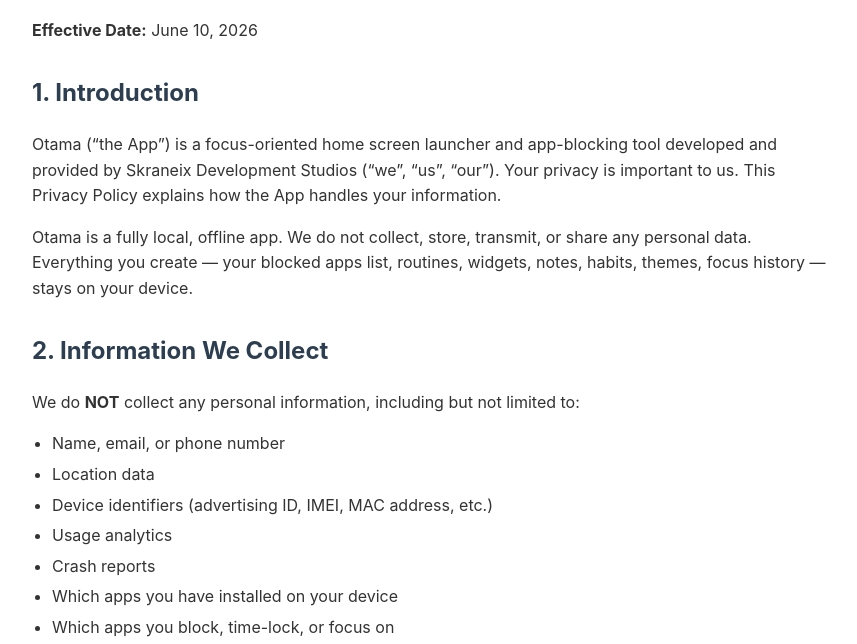
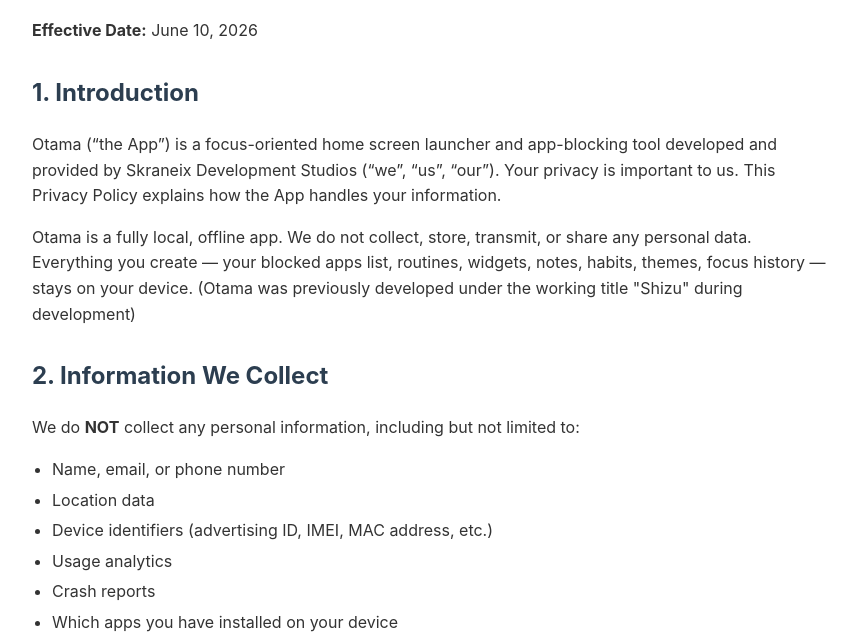
Before and after one commit to skraneix-studios/Otama-Privacy-Policy, a plain HTML site: page index.html in a window 1280 px wide. Shown: the part 148-792 px from the top of the page, without its empty margins (208-1065 px from the left). Drawn offline with Linux system fonts and the light colour scheme.

Commit message:
Update index.html

```diff
--- a/index.html
+++ b/index.html
@@ -74,7 +74,7 @@
 
         <h2>1. Introduction</h2>
         <p>Otama (&ldquo;the App&rdquo;) is a focus-oriented home screen launcher and app-blocking tool developed and provided by Skraneix Development Studios (&ldquo;we&rdquo;, &ldquo;us&rdquo;, &ldquo;our&rdquo;). Your privacy is important to us. This Privacy Policy explains how the App handles your information.</p>
-        <p>Otama is a fully local, offline app. We do not collect, store, transmit, or share any personal data. Everything you create &mdash; your blocked apps list, routines, widgets, notes, habits, themes, focus history &mdash; stays on your device.</p>
+        <p>Otama is a fully local, offline app. We do not collect, store, transmit, or share any personal data. Everything you create &mdash; your blocked apps list, routines, widgets, notes, habits, themes, focus history &mdash; stays on your device. (Otama was previously developed under the working title "Shizu" during development) </p>
 
         <h2>2. Information We Collect</h2>
         <p>We do <strong>NOT</strong> collect any personal information, including but not limited to:</p>
```
